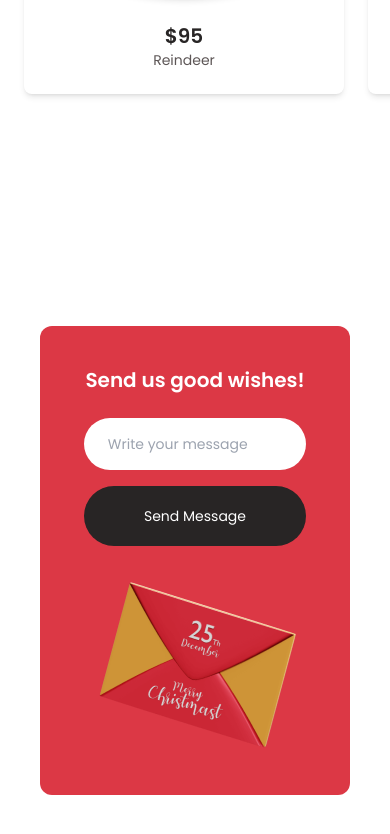
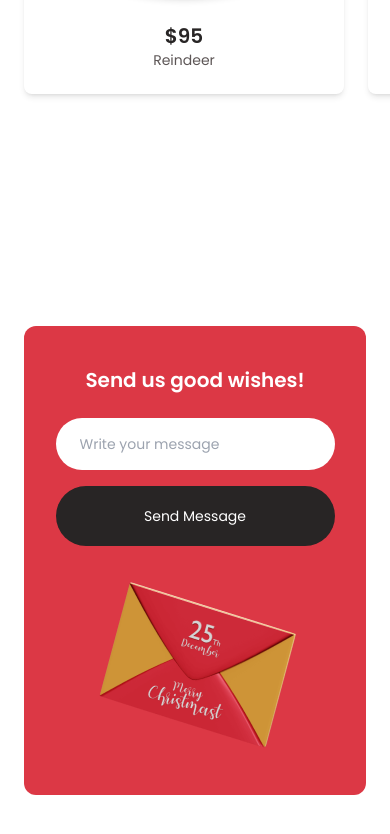
Before and after one commit to Jhoneric12/merry-mingle, a React (Vite) app: page / in a window 390 px wide. Shown: the part 3392-4226 px from the top of the page. Built offline with nearby package versions, Linux system fonts and the light colour scheme.

Commit message:
modified letter

```diff
--- a/src/components/Letter.jsx
+++ b/src/components/Letter.jsx
@@ -5,14 +5,14 @@ import LetterDesktop from '../assets/letter-desktop.png'
 
 function Letter() {
   return (
-    <div className='py-24 px-10 md:px-30 lg:px-40 flex justify-center items-center'>
+    <div className='py-24 px-6 md:px-30 lg:px-40 flex justify-center items-center'>
         <div className='bg-light-primary-color w-full rounded-xl py-10 px-4 md:flex justify-center gap-10'>
             <div className='flex flex-col justify-center items-center md:items-start md:w-[40%]'>
                 <h1 className='font-semibold text-xl text-white md:text-2xl'>Send us good wishes!</h1>
-                <input type="text" className=' rounded-full py-4 px-6 w-[80%] md:w-full text-sm mt-6' placeholder='Write your message'/>
+                <input type="text" className=' rounded-full py-4 px-6 w-[90%] md:w-full text-sm mt-6' placeholder='Write your message'/>
                 <Button
                     btnText={'Send Message'}
-                    styles={'bg-light-title-color w-[80%]'}
+                    styles={'bg-light-title-color w-[90%]'}
                 />
             </div>
             <div className='flex justify-center items-center mt-6 z-10'>
```
